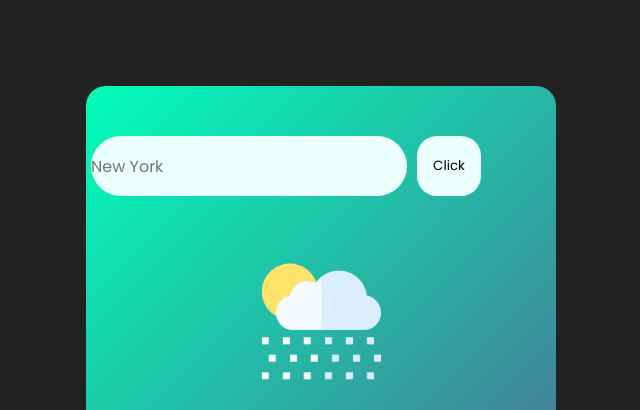
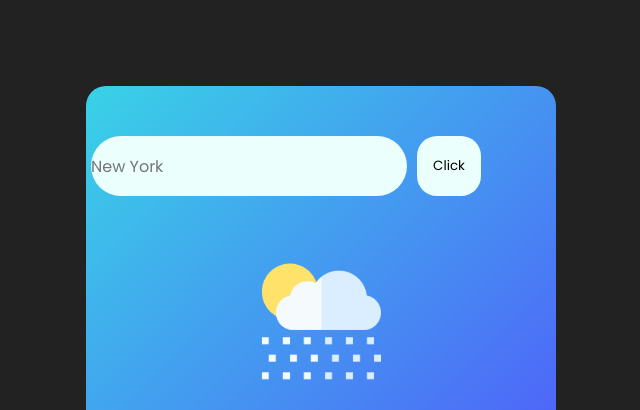
Before and after one commit to pranava007/weather, a plain HTML site: page index.html in a window 1280 px wide. Shown: the part 62-472 px from the top of the page, without its empty margins (319-959 px from the left). Drawn offline with Linux system fonts and the light colour scheme.

Commit message:
complete

```diff
--- a/style.css
+++ b/style.css
@@ -20,7 +20,7 @@ h1 {
 .card {
   width: 90%;
   max-width: 470px;
-  background: linear-gradient(135deg, #00feba, #5b548a);
+  background: linear-gradient(135deg, #39d2e7, #563cff);
   color: #fff;
   margin: 100px auto 0;
   border-radius: 20px;
```
